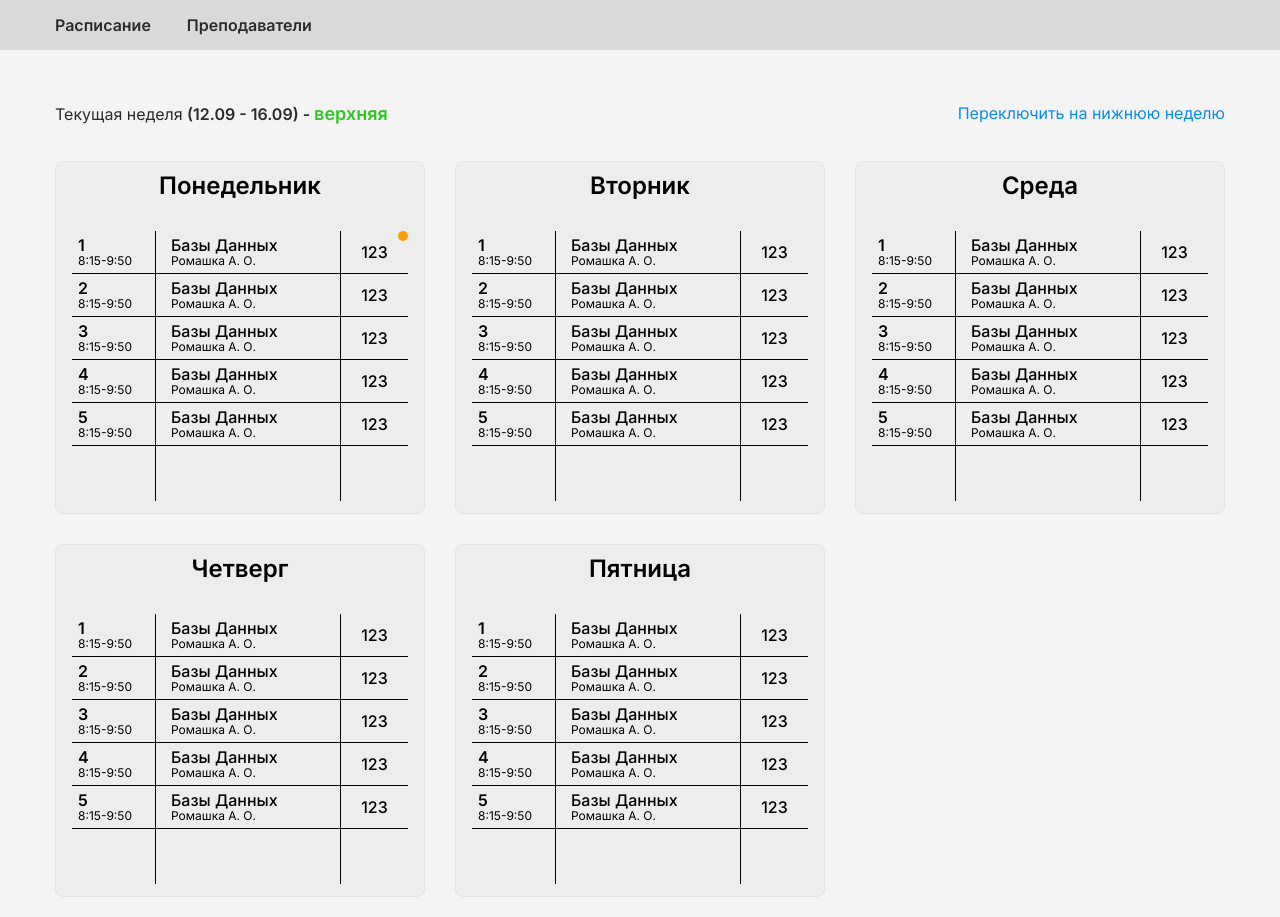
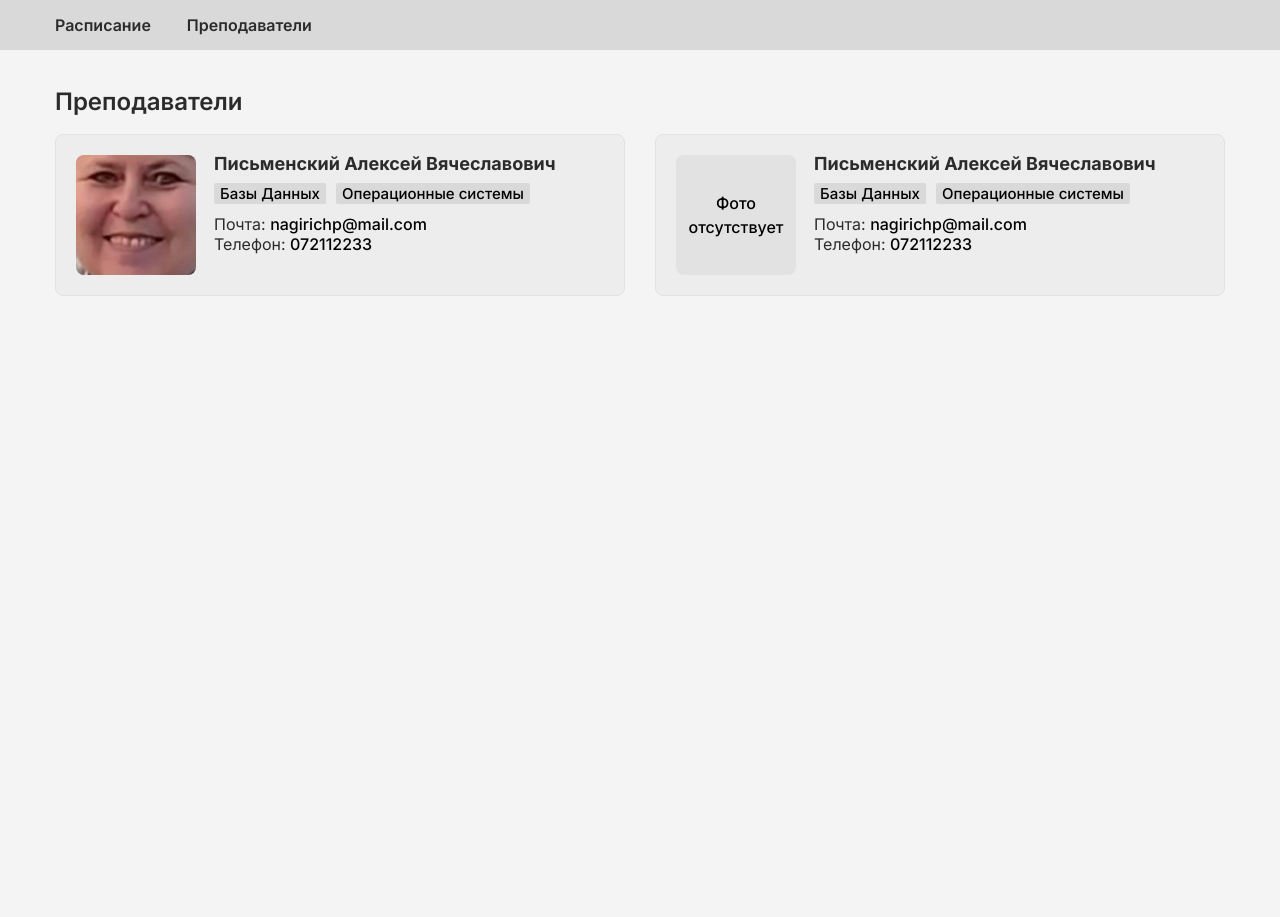
Before and after one commit to eterevskijOleg2/universitySite, a plain HTML site: page site/index.html in a window 1280 px wide. After the commit the page ends 800 px from the top, so only its background shows below. Drawn offline with Linux system fonts and the light colour scheme.

Commit message:
added teacher photo plug

```diff
--- a/site/css/style.css
+++ b/site/css/style.css
@@ -301,6 +301,16 @@ a {
     right: 0;
 }
 
+.teacherCard__photo.none {
+    background: #e2e2e2;
+    display: flex;
+    align-items: center;
+    justify-content: center;
+    text-align: center;
+    line-height: 1.5;
+    font-weight: 500;
+}
+
 @media (max-width: 1200px) {
     .weekDay__wrapper {
         flex: 0 0 50%;
--- a/site/index.html
+++ b/site/index.html
@@ -26,7 +26,7 @@
       </ul>
     </div>
   </header>
-
+  <!--
   <div class="container">
     <div class="topString">
       <p class="currentWeek">Текущая неделя <span class="currentWeek__date">(12.09 - 16.09) - </span><span
@@ -587,9 +587,9 @@
 
       </div>
     </div>
-
-    <!-- Блок нижней недели начинается отсюда -->
-
+-->
+  <!-- Блок нижней недели начинается отсюда -->
+  <!--
     <div class="week" id="downWeek">
       <div class="weekDay__wrapper">
 
@@ -1144,9 +1144,9 @@
     </div>
 
   </div>
+-->
 
-
-  <!-- <div class="container">
+  <div class="container">
     <p class="teachers__title">Преподаватели</p>
 
     <div class="teachersWrapper">
@@ -1175,7 +1175,10 @@
       <div class="teacherCard__wrapper">
         <div class="teacherCard">
           <div class="teacherCard__left">
-            <div class="teacherCard__photo" style="background: url('./images/User.jpg');"></div>
+            <!-- <div class="teacherCard__photo" style="background: url('./images/User.jpg');"></div> -->
+            <div class="teacherCard__photo none">
+              <p>Фото отсутствует</p>
+            </div>
           </div>
           <div class="teacherCard__right">
             <p class="teacherCard__right__name">Письменский Алексей Вячеславович</p>
@@ -1193,10 +1196,10 @@
           </div>
         </div>
       </div>
-    </div> -->
+    </div>
 
-  <script>let isUpWeek = true;</script>
-  <script src="js/main.js"></script>
+    <script>let isUpWeek = true;</script>
+    <script src="js/main.js"></script>
 </body>
 
 </html>
```
